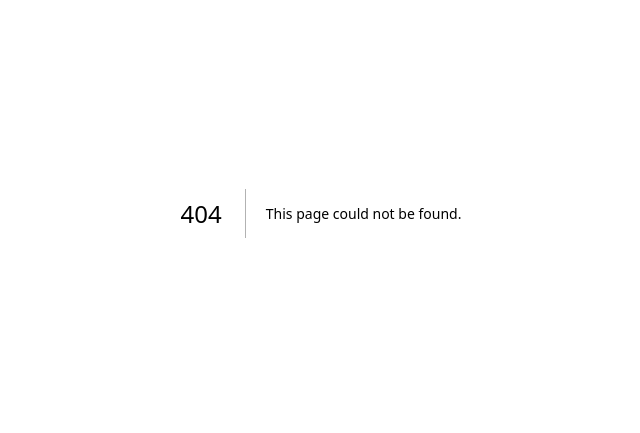
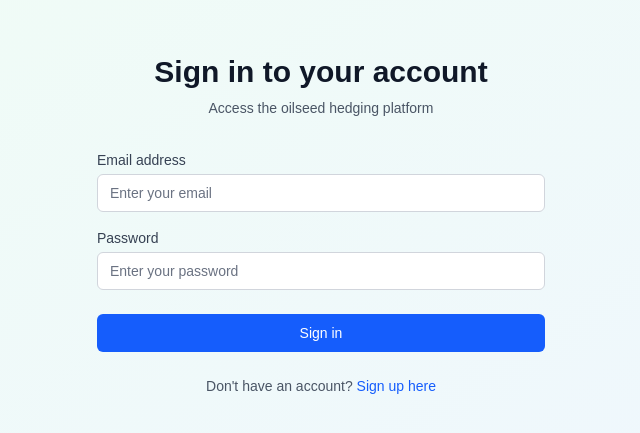
Before and after one commit to alokdangre/SIH-Hackathon, a Next.js app in the folder frontend/: page /login in a window 1280 px wide. Before the commit this address had no page. Shown: the part 187-620 px from the top of the page, without its empty margins (319-959 px from the left). Built offline with nearby package versions, Linux system fonts and the light colour scheme.

Commit message:
fix(login): update login flow to use localStorage storage
- Remove cookie-based token storage from login process
- Store access token and user data in localStorage only
- Add small delay to ensure localStorage write completes

```diff
--- /dev/null
+++ b/frontend/src/app/login/page.tsx
@@ -0,0 +1,137 @@
+"use client";
+
+import { useState } from "react";
+import { useRouter } from "next/navigation";
+import { useForm } from "react-hook-form";
+import { authApi } from "@/lib/api";
+import { setStoredUser, setStoredToken } from "@/lib/auth";
+import { LoginForm } from "@/lib/types";
+
+export default function LoginPage() {
+  const router = useRouter();
+  const [isLoading, setIsLoading] = useState(false);
+  const [error, setError] = useState("");
+
+  const {
+    register,
+    handleSubmit,
+    formState: { errors },
+  } = useForm<LoginForm>();
+
+  const onSubmit = async (data: LoginForm) => {
+    setIsLoading(true);
+    setError("");
+
+    try {
+      const response = await authApi.login(data);
+
+      // Store token and user data in localStorage only
+      setStoredToken(response.access_token);
+      setStoredUser(response.user);
+
+      // Small delay to ensure localStorage is written
+      await new Promise(resolve => setTimeout(resolve, 100));
+
+      // Redirect to dashboard
+      router.push("/dashboard");
+    } catch (err: any) {
+      setError(err.response?.data?.detail || "Login failed. Please try again.");
+    } finally {
+      setIsLoading(false);
+    }
+  };
+
+  return (
+    <div className="min-h-screen bg-gradient-to-br from-green-50 to-blue-50 dark:from-gray-900 dark:to-gray-800 flex items-center justify-center py-12 px-4 sm:px-6 lg:px-8">
+      <div className="max-w-md w-full space-y-8">
+        <div>
+          <h2 className="mt-6 text-center text-3xl font-extrabold text-gray-900 dark:text-white">
+            Sign in to your account
+          </h2>
+          <p className="mt-2 text-center text-sm text-gray-600 dark:text-gray-400">
+            Access the oilseed hedging platform
+          </p>
+        </div>
+
+        <form className="mt-8 space-y-6" onSubmit={handleSubmit(onSubmit)}>
+          {error && (
+            <div className="bg-red-50 dark:bg-red-900/20 border border-red-200 dark:border-red-800 text-red-700 dark:text-red-400 px-4 py-3 rounded">
+              {error}
+            </div>
+          )}
+
+          <div className="space-y-4">
+            <div>
+              <label htmlFor="email" className="block text-sm font-medium text-gray-700 dark:text-gray-300">
+                Email address
+              </label>
+              <input
+                {...register("email", {
+                  required: "Email is required",
+                  pattern: {
+                    value: /^[A-Z0-9._%+-]+@[A-Z0-9.-]+\.[A-Z]{2,}$/i,
+                    message: "Invalid email address",
+                  },
+                })}
+                type="email"
+                className="mt-1 appearance-none relative block w-full px-3 py-2 border border-gray-300 dark:border-gray-600 placeholder-gray-500 dark:placeholder-gray-400 text-gray-900 dark:text-white bg-white dark:bg-gray-700 rounded-md focus:outline-none focus:ring-blue-500 focus:border-blue-500 focus:z-10 sm:text-sm"
+                placeholder="Enter your email"
+                suppressHydrationWarning
+              />
+              {errors.email && (
+                <p className="mt-1 text-sm text-red-600">{errors.email.message}</p>
+              )}
+            </div>
+
+            <div>
+              <label htmlFor="password" className="block text-sm font-medium text-gray-700 dark:text-gray-300">
+                Password
+              </label>
+              <input
+                {...register("password", {
+                  required: "Password is required",
+                  minLength: {
+                    value: 6,
+                    message: "Password must be at least 6 characters",
+                  },
+                })}
+                type="password"
+                className="mt-1 appearance-none relative block w-full px-3 py-2 border border-gray-300 dark:border-gray-600 placeholder-gray-500 dark:placeholder-gray-400 text-gray-900 dark:text-white bg-white dark:bg-gray-700 rounded-md focus:outline-none focus:ring-blue-500 focus:border-blue-500 focus:z-10 sm:text-sm"
+                placeholder="Enter your password"
+                suppressHydrationWarning
+              />
+              {errors.password && (
+                <p className="mt-1 text-sm text-red-600">{errors.password.message}</p>
+              )}
+            </div>
+          </div>
+
+          <div>
+            <button
+              type="submit"
+              disabled={isLoading}
+              className="group relative w-full flex justify-center py-2 px-4 border border-transparent text-sm font-medium rounded-md text-white bg-blue-600 hover:bg-blue-700 focus:outline-none focus:ring-2 focus:ring-offset-2 focus:ring-blue-500 disabled:opacity-50 disabled:cursor-not-allowed"
+              suppressHydrationWarning
+            >
+              {isLoading ? "Signing in..." : "Sign in"}
+            </button>
+          </div>
+
+          <div className="text-center">
+            <p className="text-sm text-gray-600 dark:text-gray-400">
+              Don't have an account?{" "}
+              <button
+                type="button"
+                onClick={() => router.push("/signup")}
+                className="font-medium text-blue-600 hover:text-blue-500 dark:text-blue-400 dark:hover:text-blue-300"
+                suppressHydrationWarning
+              >
+                Sign up here
+              </button>
+            </p>
+          </div>
+        </form>
+      </div>
+    </div>
+  );
+}
```
